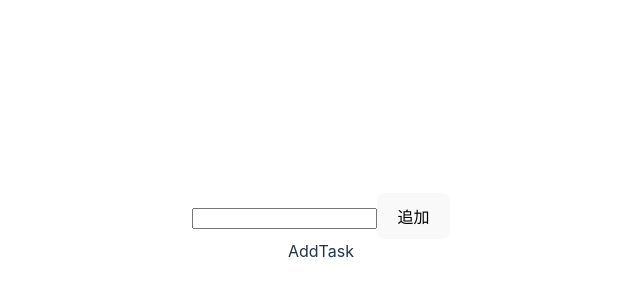
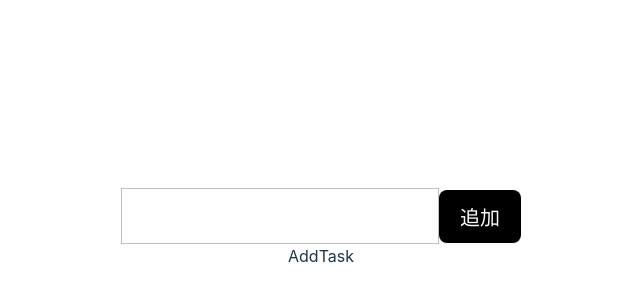
Before and after one commit to Naru-hub/recoil-tutorial-todoapp, a React (Vite) app: page / in a window 1280 px wide. Shown: the part 172-472 px from the top of the page, without its empty margins (319-959 px from the left). Built offline with nearby package versions, Linux system fonts and the light colour scheme.

Commit message:
InputTaskのCSSを適用

```diff
--- /dev/null
+++ b/src/components/InputTask.css
@@ -0,0 +1,19 @@
+.inputField {
+  display: flex;
+  align-items: center;
+  justify-content: center;
+}
+
+.inputTitle {
+  padding: 14px;
+  outline: none;
+  font-size: 22px;
+  border: 1px solid rgba(168, 168, 168, 0.747);
+}
+
+.addButton {
+  font-size: 20px;
+  padding: 11px 20px;
+  background-color: black;
+  color: white;
+}
--- a/src/components/InputTask.tsx
+++ b/src/components/InputTask.tsx
@@ -1,4 +1,5 @@
 import React from "react";
+import "./InputTask.css";
 
 const InputTask = () => {
   return (
```
